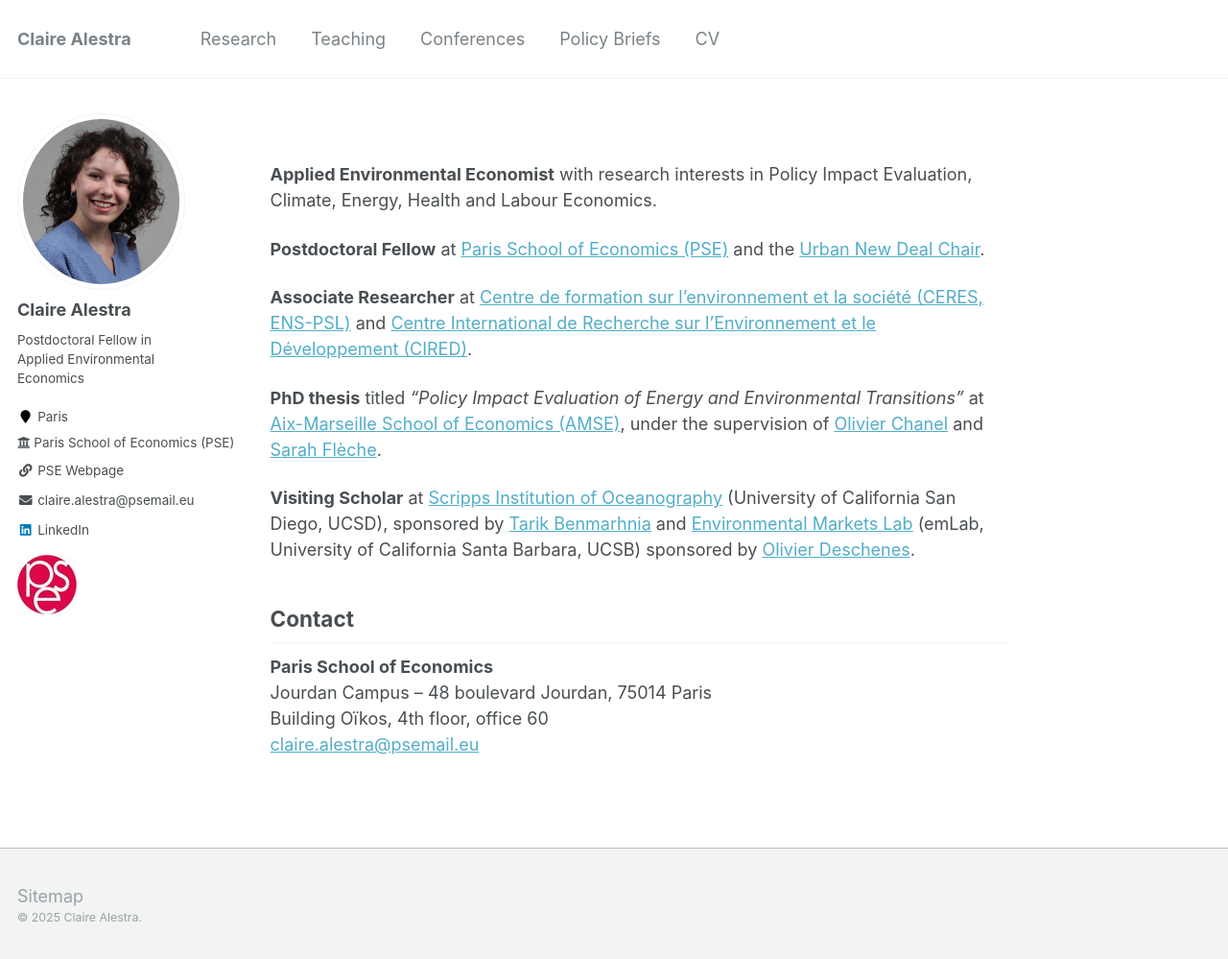
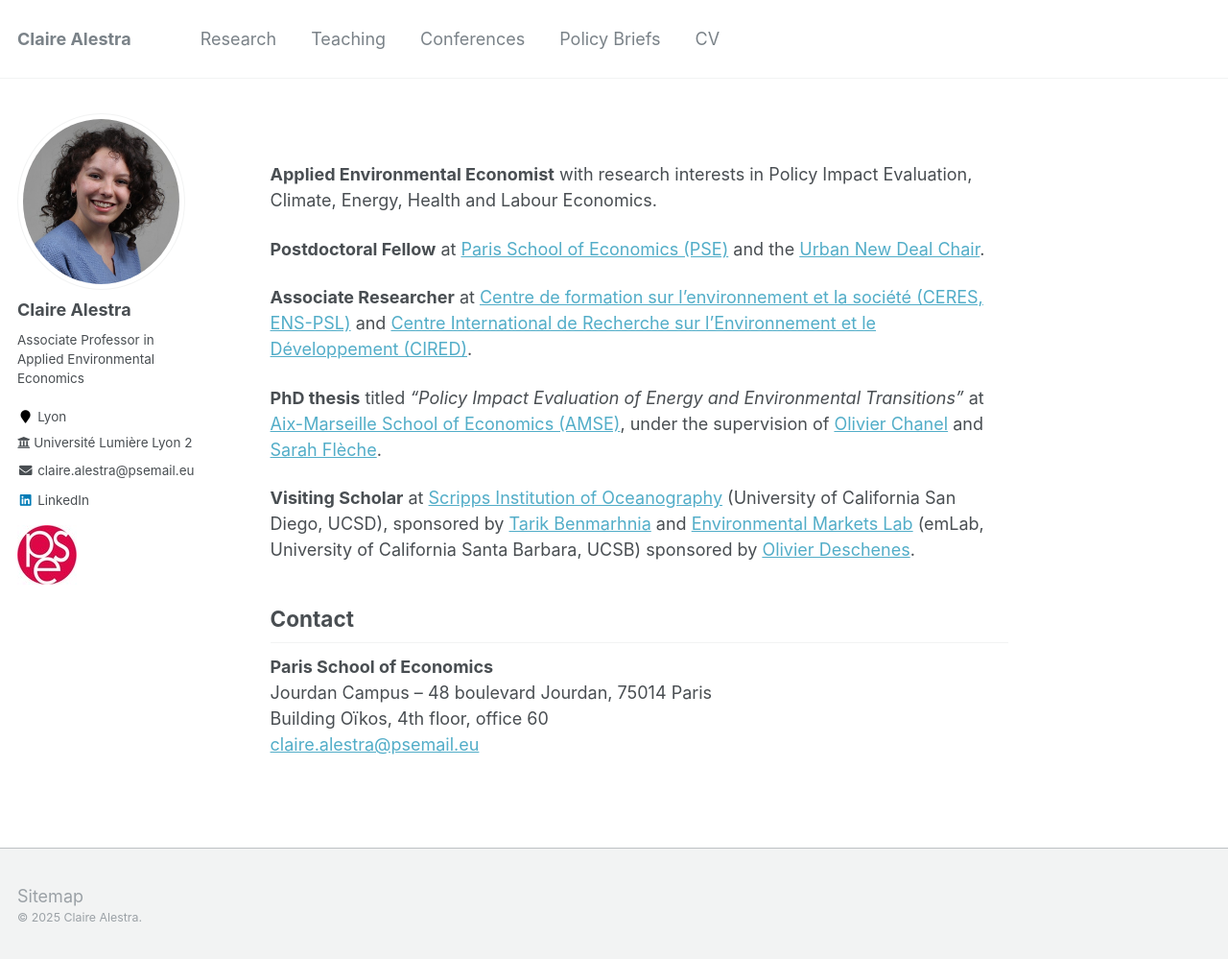
Before and after one commit to ClaireAlestra/ClaireAlestra.github.io, a Jekyll site: the page built from _pages/about.md, in a window 1280 px wide and 1002 px high. Shown: the top 999 px of the window at 96% size. Built offline with Jekyll 4.4.1, drawn with Linux system fonts in a browser that asks for light colours.

Commit message:
Update _config.yml

```diff
--- a/_config.yml
+++ b/_config.yml
@@ -83,11 +83,11 @@ author:
   avatar           : "profile-picture.JPG"
   name             : "Claire Alestra"
   pronouns         : # example: "she/her"
-  bio              : "Postdoctoral Fellow in Applied Environmental Economics"
-  location         : "Paris"
-  employer         : "Paris School of Economics (PSE)"
-  uri              : https://www.parisschoolofeconomics.eu/en/alestra-claire/
-  email            : "claire.alestra@psemail.eu"
+  bio              : "Associate Professor in Applied Environmental Economics"
+  location         : "Lyon"
+  employer         : "Université Lumière Lyon 2"
+  uri              : # https://www.parisschoolofeconomics.eu/en/alestra-claire/
+  email            : "c.alestra@univ-lyon2.fr"
 
   # Academic websites
   arxiv            : # URL - Update with the correct link to your profile
```
